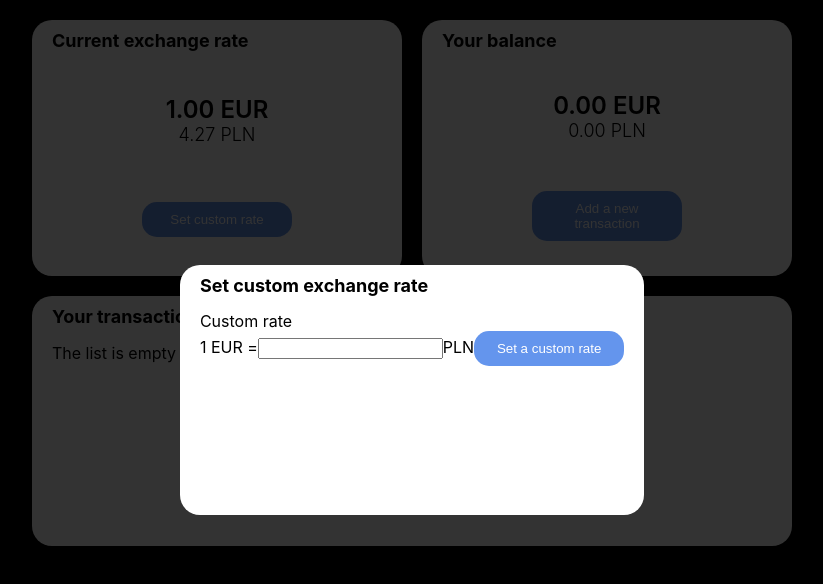
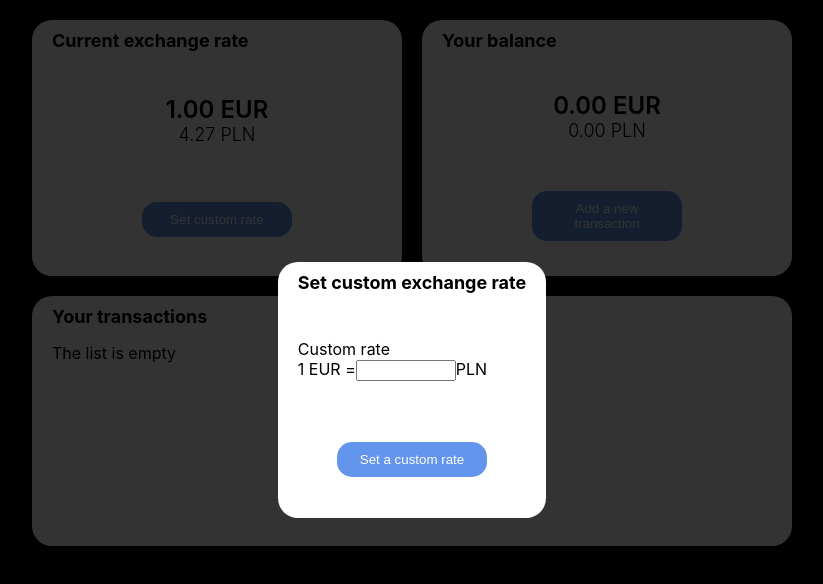
Before and after one commit to DamianStyczen/transactions, a React (Create React App) app: page / in a window 1280 px wide. Both pictures are taken after a click on the button "Set custom rate". Shown: the top 584 px of the page, without its empty margins (228-1051 px from the left). Built offline with nearby package versions, Linux system fonts and the light colour scheme.

Commit message:
Add a bit of styling to form

```diff
--- a/src/components/set-custom-rate-form/set-custom-rate-form.component.js
+++ b/src/components/set-custom-rate-form/set-custom-rate-form.component.js
@@ -1,5 +1,5 @@
 import React, { useState } from 'react';
-import Button from '../button';
+import { Form, Button, Input } from './set-custom-rate-form.style';
 
 const SetCustomRateForm = ({ setCustomRate, closeModal }) => {
     const [value, setValue] = useState('');
@@ -11,12 +11,12 @@ const SetCustomRateForm = ({ setCustomRate, closeModal }) => {
     };
 
     return (
-        <form onSubmit={handleSubmit}>
+        <Form onSubmit={handleSubmit}>
             <label>
                 Custom rate
             <br />
                 1 EUR =
-                <input
+                <Input
                     type='number'
                     value={value}
                     onChange={(e) => setValue(e.target.value)}
@@ -26,7 +26,7 @@ const SetCustomRateForm = ({ setCustomRate, closeModal }) => {
                 PLN
         </label>
             <Button type='submit'>Set a custom rate</Button>
-        </form>
+        </Form>
     );
 }
 
--- /dev/null
+++ b/src/components/set-custom-rate-form/set-custom-rate-form.style.js
@@ -0,0 +1,17 @@
+import styled from 'styled-components';
+import DefaultButton from '../button';
+
+export const Form = styled.form`
+    display: flex;
+    flex-direction: column;
+    justify-content: space-around;
+    height: 100%;
+    min-height: 200px;
+`;
+
+export const Input = styled.input`
+    width: 100px;
+`;
+export const Button = styled(DefaultButton)`
+    margin: 0 auto;
+`;
```
